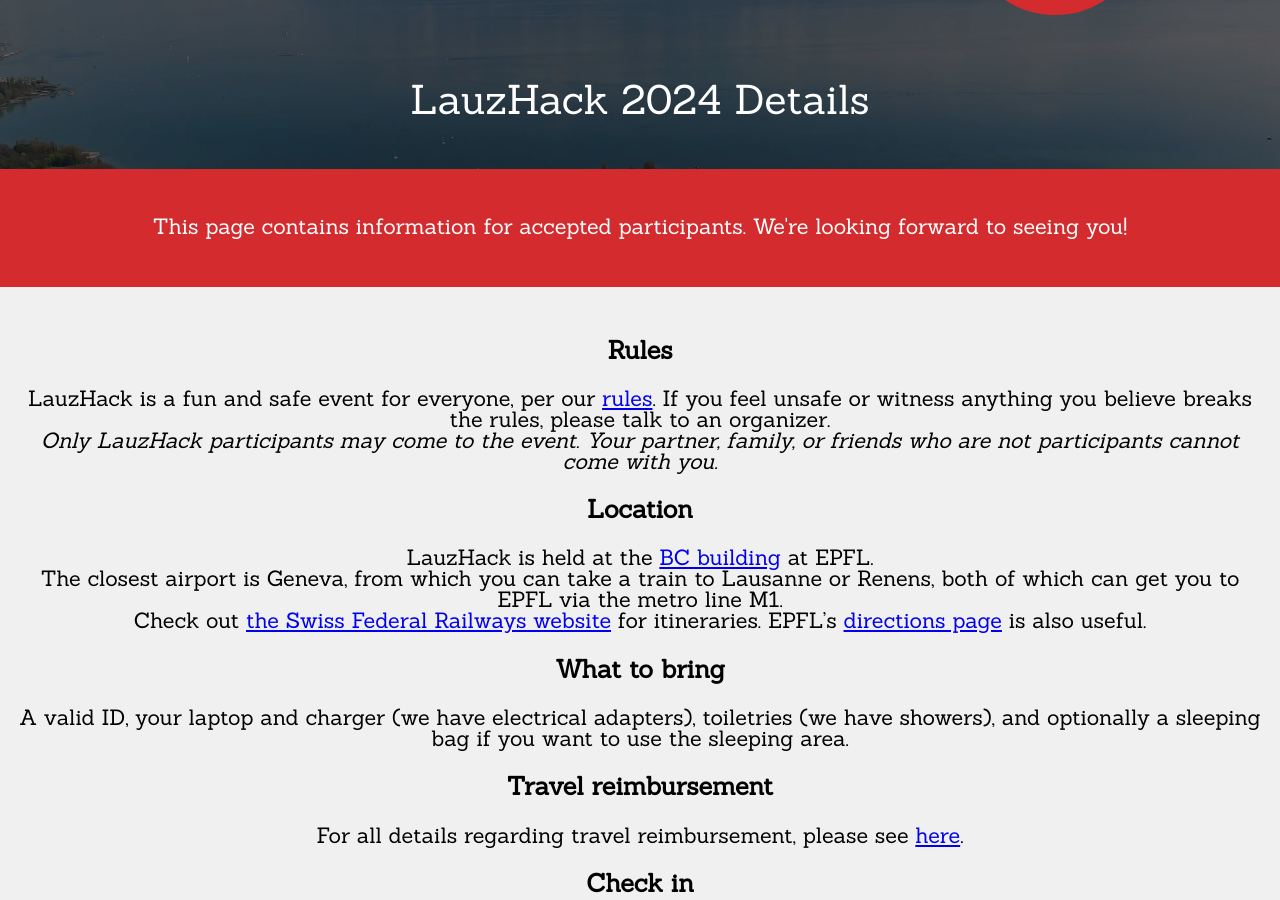
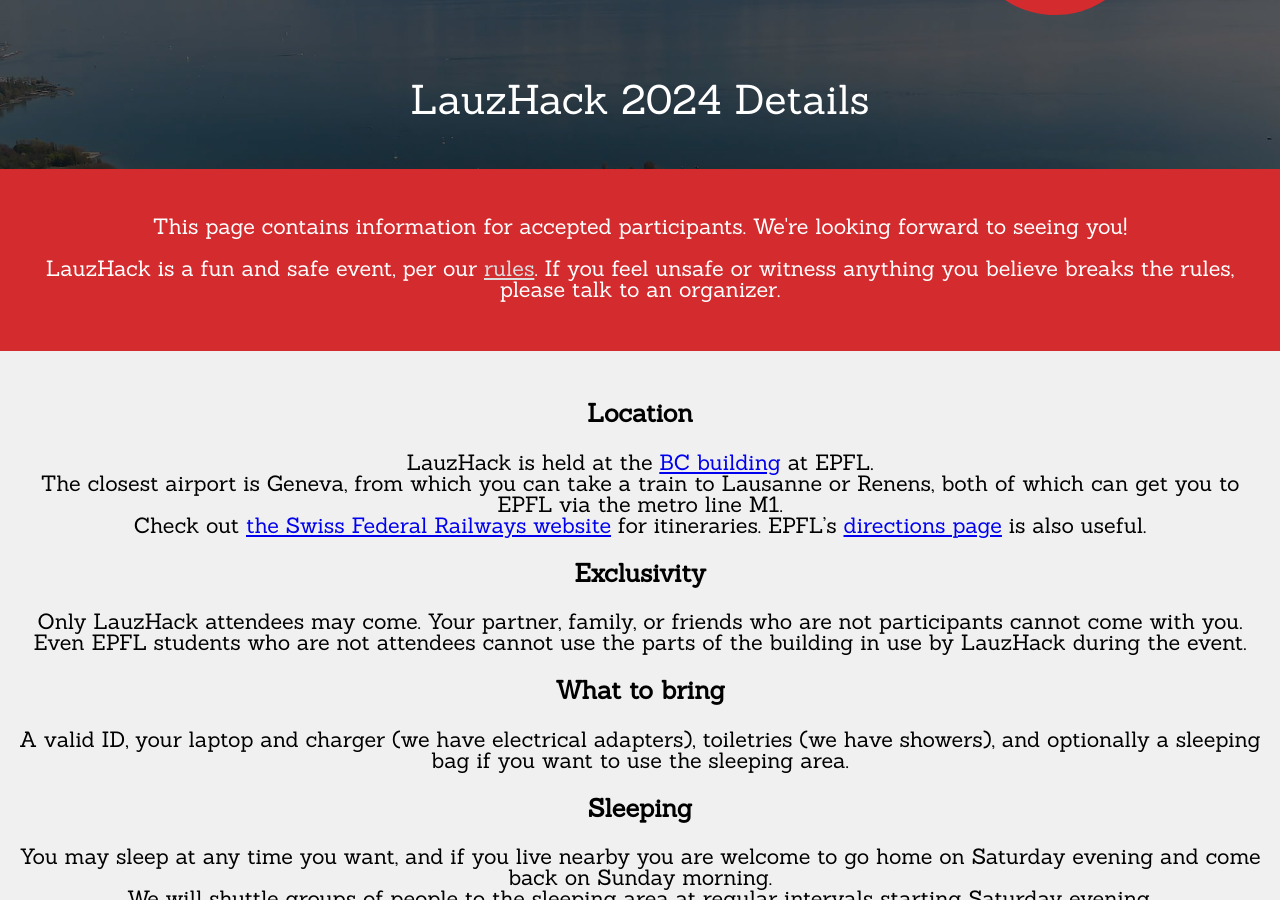
Before and after one commit to LauzHack/LauzHack.github.io, a Jekyll site: the page built from details.html, in a window 1280 px wide and 900 px high, scrolled down 248 px. Built offline with Jekyll 4.4.1, drawn with Linux system fonts in a browser that asks for light colours; some of the changed text lies outside the part shown.

Commit message:
Minor improvements to the details

```diff
--- a/_data/details.yml
+++ b/_data/details.yml
@@ -2,11 +2,6 @@
 # Beware, YAML/Markdown syntax is a bit tricky:
 # - Use the weird |- syntax to allow answers to span lines.
 # - End lines with two spaces if you want to force a line break, otherwise the line break is ignored.
-
-- label: Rules
-  text: |-
-    LauzHack is a fun and safe event for everyone, per our [rules](https://lauzhack.com/pdf/rules.pdf). If you feel unsafe or witness anything you believe breaks the rules, please talk to an organizer.
-    _Only LauzHack participants may come to the event. Your partner, family, or friends who are not participants cannot come with you._
 
 - label: Location
   text: |-
@@ -15,9 +10,19 @@
     Check out [the Swiss Federal Railways website](sbb.ch/en) for itineraries.
     EPFL's [directions page](https://www.epfl.ch/campus/visitors/coming-to-epfl/) is also useful.
 
+- label: Exclusivity
+  text: |-
+    Only LauzHack attendees may come. Your partner, family, or friends who are not participants cannot come with you.
+    Even EPFL students who are not attendees cannot use the parts of the building in use by LauzHack during the event.
+
 - label: What to bring
   text: |-
     A valid ID, your laptop and charger (we have electrical adapters), toiletries (we have showers), and optionally a sleeping bag if you want to use the sleeping area.
+
+- label: Sleeping
+  text: |-
+    You may sleep at any time you want, and if you live nearby you are welcome to go home on Saturday evening and come back on Sunday morning.
+    We will shuttle groups of people to the sleeping area at regular intervals starting Saturday evening.
 
 - label: Travel reimbursement
   text: |-
@@ -32,6 +37,7 @@
 - label: Schedule
   text: |-
     The event ends around 17:00 on Sunday, once the closing ceremony is over and winners have been chosen.
+    There is an apéro afterwards, but you can leave any time.
     For a detailed schedule, please see [here](/#schedule).
 
 - label: Wi-Fi
--- a/_data/schedule.yml
+++ b/_data/schedule.yml
@@ -23,4 +23,4 @@
    '11:30-12:30': Lunch
    '12:30-15:00': Judging
    '15:00-17:00': Closing ceremony
-   '17:00-19:00': Closing apéro
+   '17:00-19:00': Closing apéro (optional)
--- a/details.html
+++ b/details.html
@@ -13,6 +13,10 @@
     <p>
       This page contains information for accepted participants. We're looking forward to seeing you!
     </p>
+    <p>
+      LauzHack is a fun and safe event, per our <a href="https://lauzhack.com/pdf/rules.pdf">rules</a>.
+      If you feel unsafe or witness anything you believe breaks the rules, please talk to an organizer.
+    </p>
   </div>
 </section>
 
```
